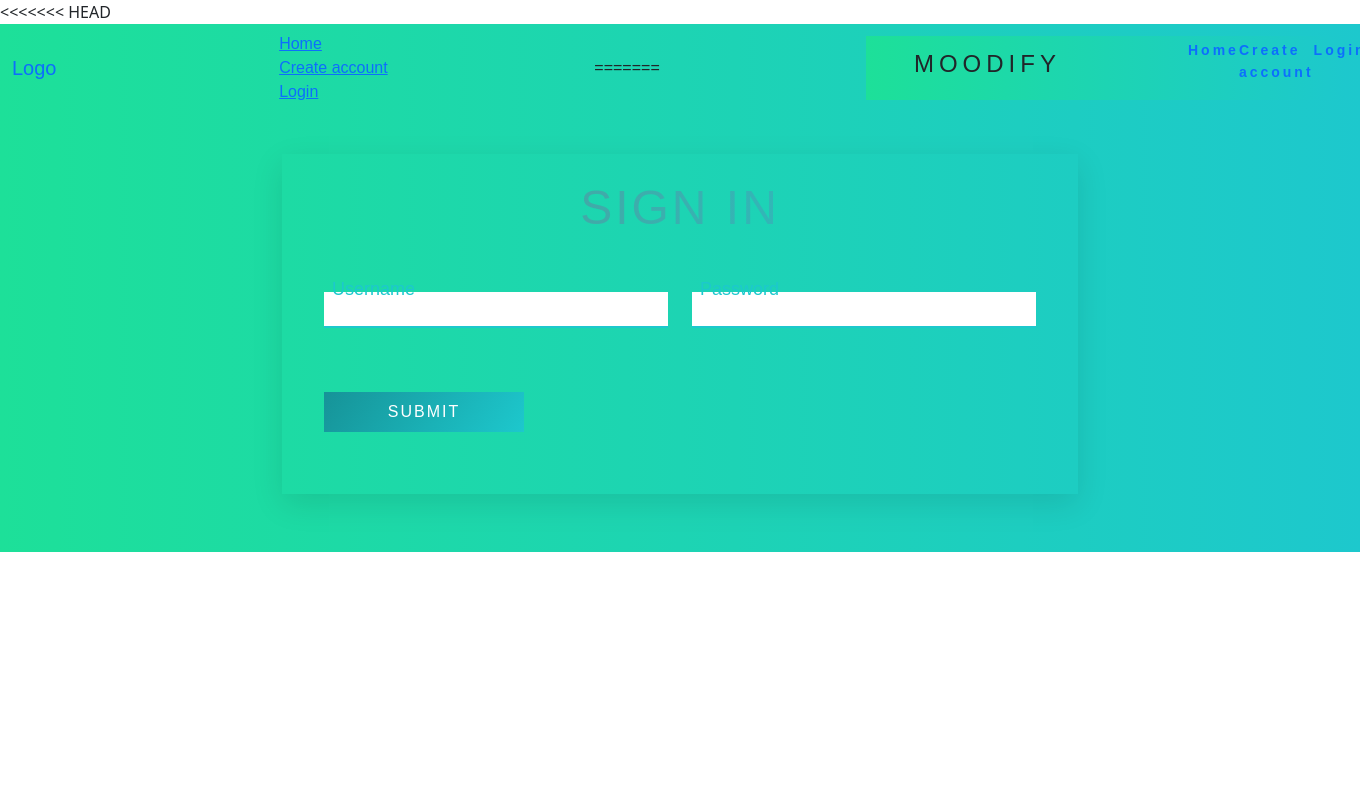
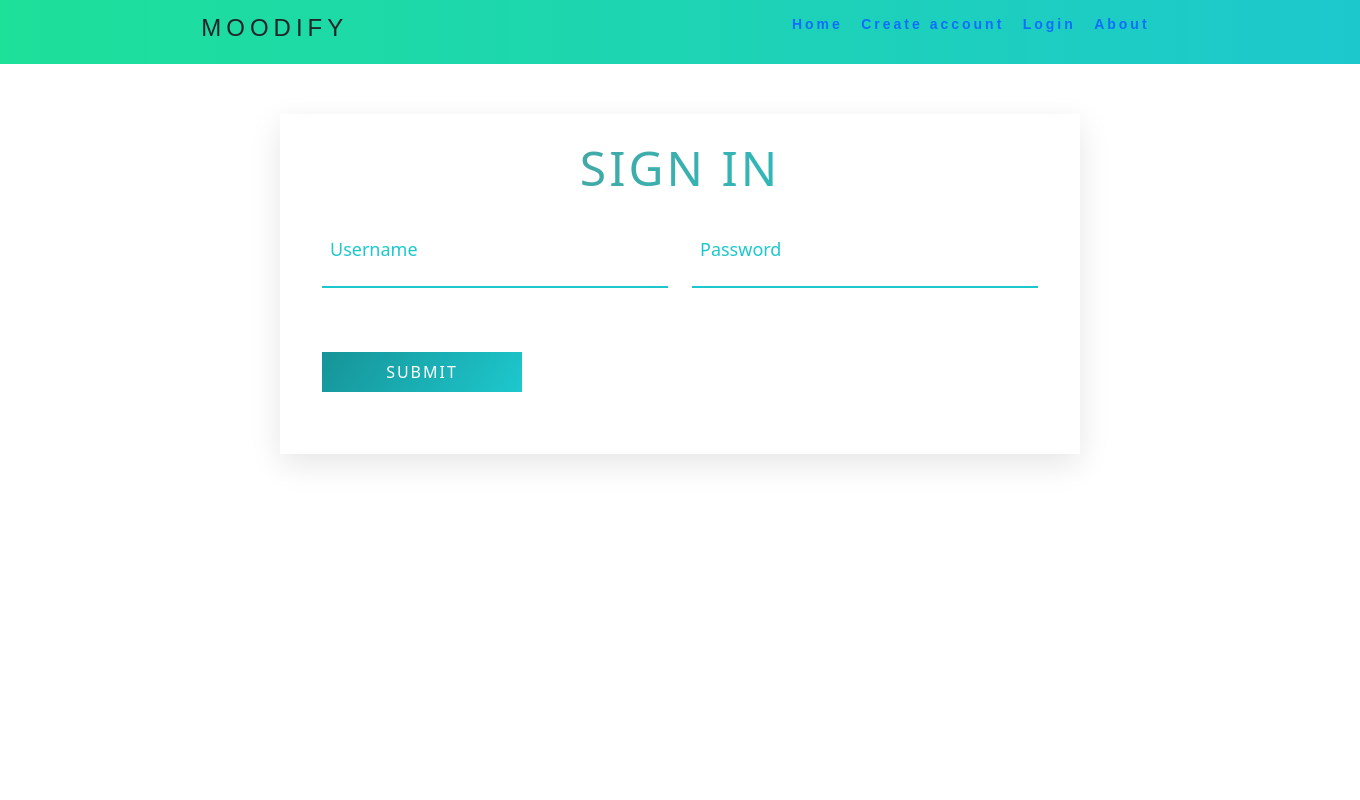
Before and after one commit to ivfranck/Moodify-App, a PHP site: page /authentication/login.php in a window 1360 px wide; the page is wider, and only the part inside the window is pictured. Run offline with PHP 8.4, Linux system fonts and the light colour scheme; some libraries are stand-ins or nearby versions.

Commit message:
"fixed merge conflicts"

```diff
--- a/header_footer/header.php
+++ b/header_footer/header.php
@@ -1,42 +1,7 @@
 <?php
 session_start();
 ?>
-<<<<<<< HEAD
 
-<!doctype html>
-<html>
-<head>
-    <meta charset="utf-8">
-    <meta name="viewport" content="width=device-width, initial-scale=1">
-    <!--<link href="https://stackpath.bootstrapcdn.com/bootstrap/4.3.1/css/bootstrap.min.css" rel="stylesheet">-->
-    <link rel="stylesheet" href="../authentication/css/bootstrap.css">
-    <link rel="stylesheet" href="../authentication/css/form.css">
-
-
-
-</head>
-<body>
-
-<nav class="navbar navbar-inverse">
-    <div class="container-fluid">
-        <div class="navbar-header">
-            <a class="navbar-brand" href="../index.php">Logo</a>
-        </div>
-        <ul class="nav navbar-nav">
-            <li class="active"><a href="../index.php">Home</a></li>
-
-            <?php
-            if(isset($_SESSION["userName"])){
-                echo "<li><a href='../landing_page.php'>Profile</a></li>";
-                echo "<li><a href='../authentication/includes/logout-inc.php'>Logout</a></li>";
-            }
-            else{
-                echo "<li><a href='../authentication/signup.php'>Create account</a></li>";
-                echo "<li><a href='../authentication/login.php'>Login</a></li>";
-            }
-            ?>
-        </ul>
-=======
 <!DOCTYPE html>
 <html lang="en">
 
@@ -89,6 +54,5 @@ session_start();
         <div class="line_one"></div>
         <div class="line_two"></div>
         <div class="line_three"></div>
->>>>>>> 58addc315b63608929b2576b810311d04a0211f2
     </div>
 </nav>
```
Also changed, not shown: index.php (+1 -9 lines).
